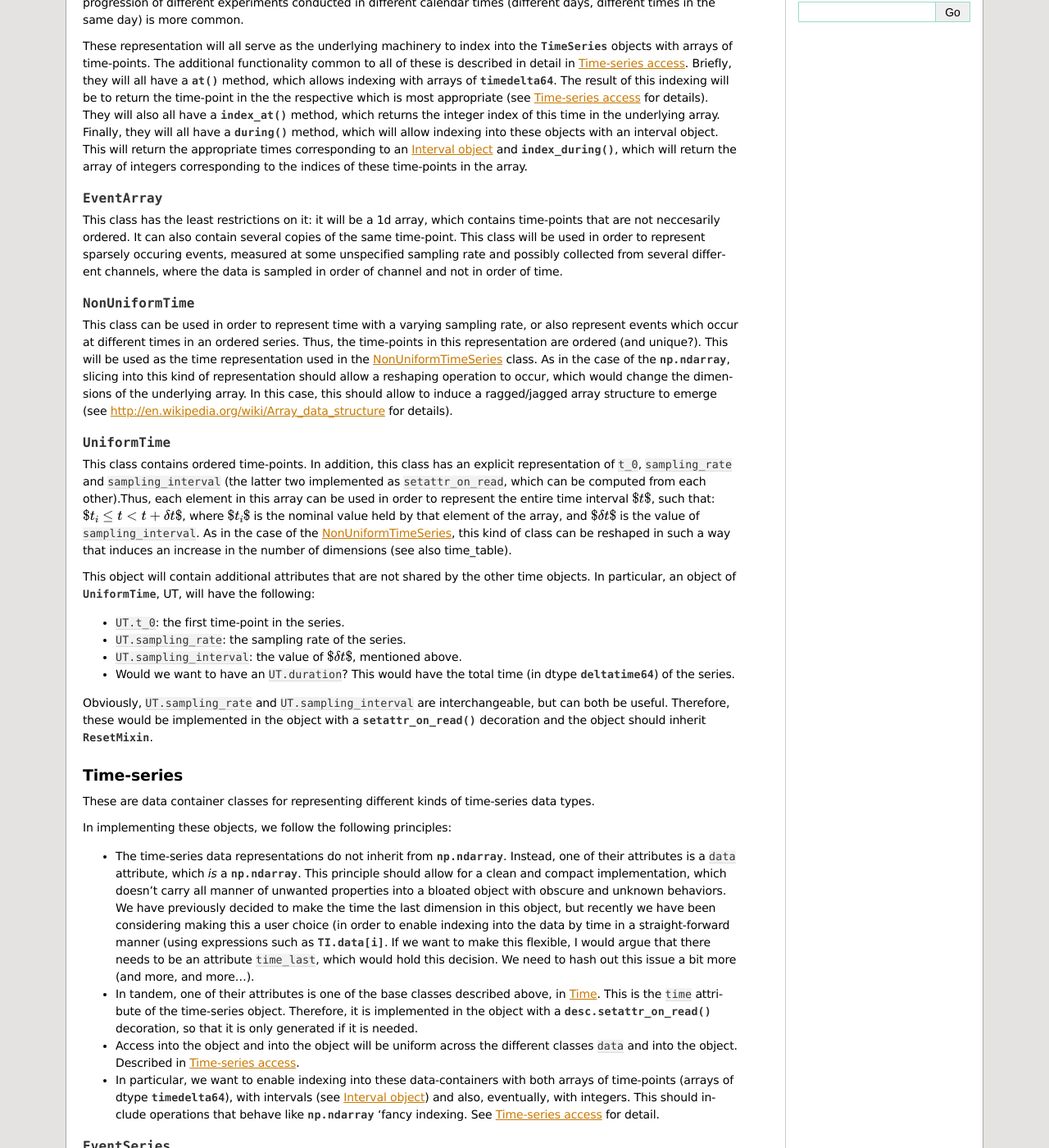
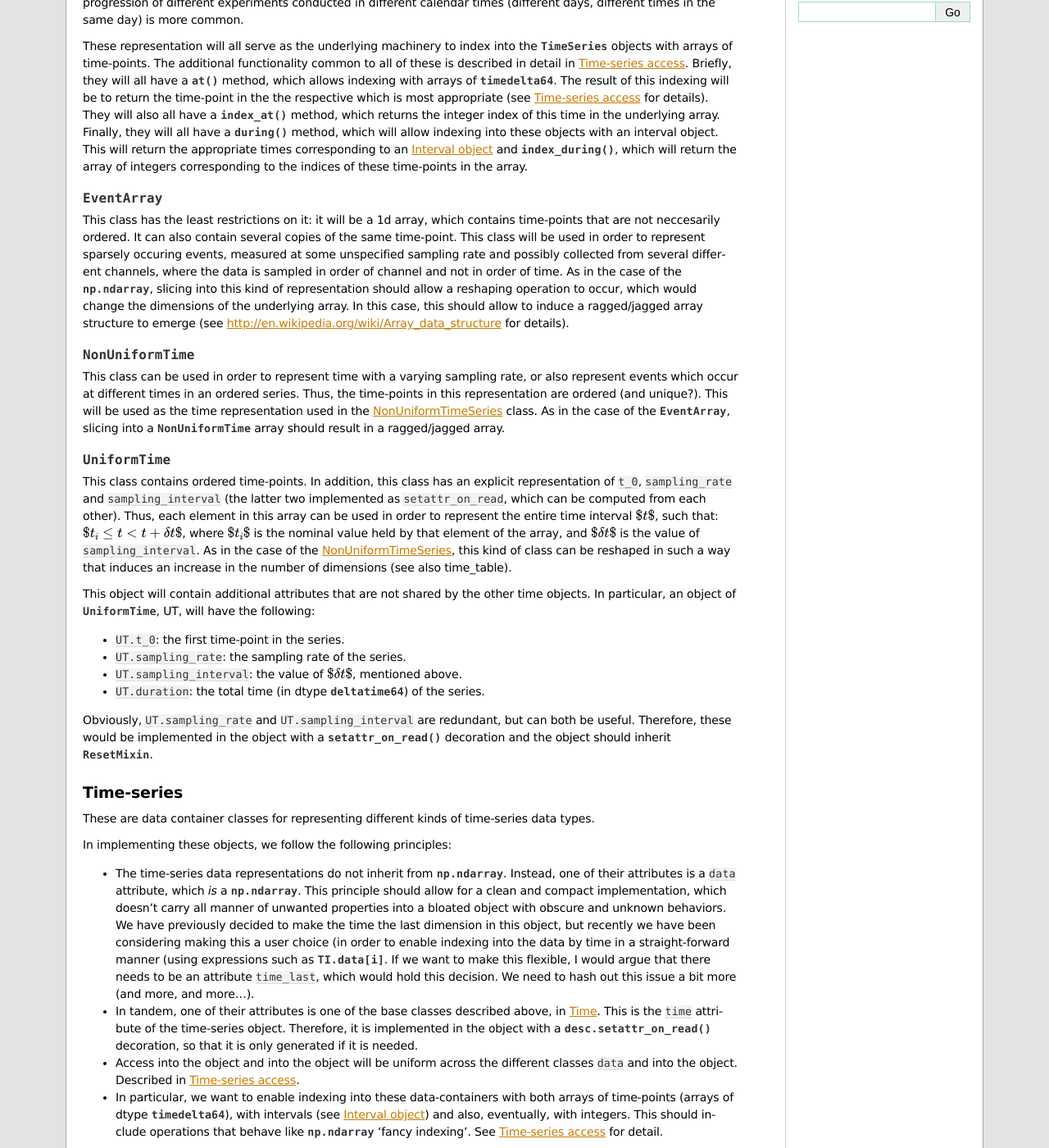
Before and after one commit to nipy/nitime, a Sphinx documentation site: the page built from doc/discussion/base_classes.rst, in a window 1280 px wide and 1400 px high, scrolled down 633 px. Shown: the whole window at 82% size. Built offline with Sphinx 7.4.7, drawn with Linux system fonts in a browser that asks for light colours; formulas are drawn with MathJax 3; cross-references to code outside the pages are shown as plain code; some of the changed text lies outside the part shown.

Commit message:
minor changes
* comment on slicing of events
* yes, we want a duration attribute for time classes
* some typos

```diff
--- a/doc/api/generated/nitime.algorithms.rst
+++ b/doc/api/generated/nitime.algorithms.rst
@@ -17,9 +17,6 @@ Functions
 
 
 .. autofunction:: nitime.algorithms.LD_AR_est
-
-
-.. autofunction:: nitime.algorithms.autocov
 
 
 .. autofunction:: nitime.algorithms.cache_fft
@@ -112,9 +109,6 @@ Functions
 .. autofunction:: nitime.algorithms.fir
 
 
-.. autofunction:: nitime.algorithms.gauss_white_noise
-
-
 .. autofunction:: nitime.algorithms.get_spectra
 
 
--- a/doc/discussion/base_classes.rst
+++ b/doc/discussion/base_classes.rst
@@ -46,10 +46,15 @@ the indices of these time-points in the array.
 
 This class has the least restrictions on it: it will be a 1d array, which
 contains time-points that are not neccesarily ordered. It can also contain
-several copies of the same time-point. This class will be used in
-order to represent sparsely occuring events, measured at some unspecified
-sampling rate and possibly collected from several different channels, where the
-data is sampled in order of channel and not in order of time.
+several copies of the same time-point. This class will be used in order to
+represent sparsely occuring events, measured at some unspecified sampling rate
+and possibly collected from several different channels, where the data is
+sampled in order of channel and not in order of time. As in the case of the
+:class:`np.ndarray`, slicing into this kind of representation should allow a
+reshaping operation to occur, which would change the dimensions of the
+underlying array. In this case, this should allow to induce a ragged/jagged
+array structure to emerge (see
+http://en.wikipedia.org/wiki/Array_data_structure for details).
 
 .. _NonUniformTime:
 
@@ -60,11 +65,9 @@ This class can be used in order to represent time with a varying sampling rate,
 or also represent events which occur at different times in an ordered
 series. Thus, the time-points in this representation are ordered (and
 unique?). This will be used as the time representation used in the
-:ref:`NonUniformTimeSeries` class. As in the case of the :class:`np.ndarray`,
-slicing into this kind of representation should allow a reshaping operation to
-occur, which would change the dimensions of the underlying array. In this case,
-this should allow to induce a ragged/jagged array structure to emerge (see
-http://en.wikipedia.org/wiki/Array_data_structure for details).
+:ref:`NonUniformTimeSeries` class. As in the case of the
+:class:`EventArray`, slicing into a :class:`NonUniformTime` array should
+result in a ragged/jagged array.
 
 .. _UniformTime:
 
@@ -74,7 +77,7 @@ http://en.wikipedia.org/wiki/Array_data_structure for details).
 This class contains ordered time-points. In addition, this class has an
 explicit representation of :attribute:`t_0`, :attribute:`sampling_rate` and
 :attribute:`sampling_interval` (the latter two implemented as
-:method:`setattr_on_read`, which can be computed from each other).Thus, each
+:method:`setattr_on_read`, which can be computed from each other). Thus, each
 element in this array can be used in order to represent the entire time
 interval $t$, such that: $t_i\leq t < t + \delta t$, where $t_i$ is the nominal
 value held by that element of the array, and $\delta t$ is the value of
@@ -90,13 +93,13 @@ the following:
 * :attribute:`UT.t_0`: the first time-point in the series.
 * :attribute:`UT.sampling_rate`: the sampling rate of the series.
 * :attribute:`UT.sampling_interval`: the value of $\delta t$, mentioned above.
-* Would we want to have an :attribute:`UT.duration`? This would have the total
-  time (in dtype :class:`deltatime64`) of the series.
+* :attribute:`UT.duration`: the total time (in dtype :class:`deltatime64`) of
+  the series.
 
 Obviously, :attribute:`UT.sampling_rate` and :attribute:`UT.sampling_interval`
-are interchangeable, but can both be useful. Therefore, these would be
-implemented in the object with a :func:`setattr_on_read` decoration and the
-object should inherit :class:`ResetMixin`.
+are redundant, but can both be useful. Therefore, these would be implemented
+in the object with a :func:`setattr_on_read` decoration and the object should
+inherit :class:`ResetMixin`.
 
 
 .. _time_table:
@@ -104,10 +107,10 @@ object should inherit :class:`ResetMixin`.
 .. +-------+----------------+----+---------+--------------------+------------------+
 .. |       | class          | 1d | ordered | unique time points | uniform sampling |
 .. +=======+================+====+=========+====================+==================+
-.. |       | EventArray     | y  |    n    |         n          |         n	|
-.. |       |----------------+----+---------+--------------------+------------------+
+.. |       | EventArray     | y  |    n    |         n          |         n        |
+.. |       +----------------+----+---------+--------------------+------------------+
 .. | Time  | NonUniformTime | n  |    y    |         ?          |         n        |
-.. |  	|----------------+----+---------+--------------------+------------------+
+.. |  	   +----------------+----+---------+--------------------+------------------+
 .. |       | UniformTime    | n  |    y    |         y          |         y        |
 .. +-------+----------------+----+---------+--------------------+------------------+
 
@@ -146,7 +149,7 @@ In implementing these objects, we follow the following principles:
   both arrays of time-points (arrays of dtype :class:`timedelta64`), with
   intervals (see :ref:`interval_class`) and also, eventually, with
   integers. This should include operations that behave like :class:`np.ndarray`
-  'fancy indexing. See :ref:`time_series_access` for detail.
+  'fancy indexing'. See :ref:`time_series_access` for detail.
 
 
 .. _EventSeries:
```
Also changed, not shown: other parts of doc/discussion/base_classes.rst (+6 -6 lines).
